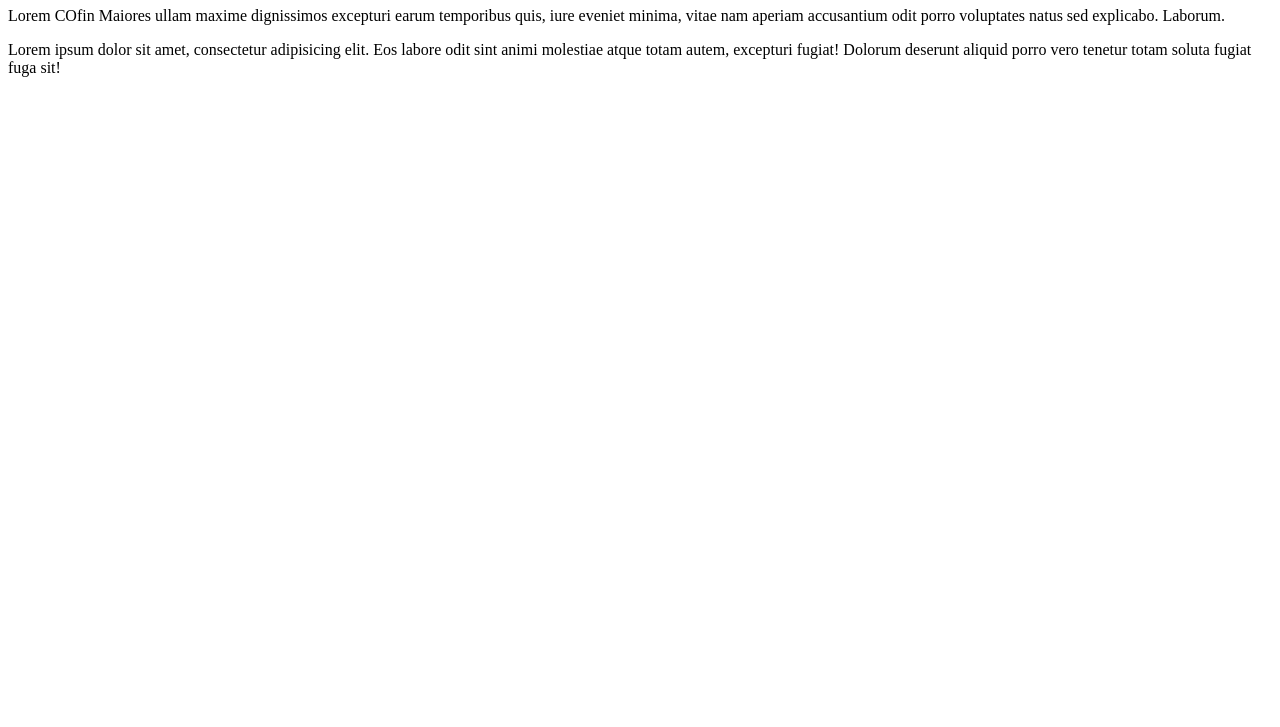
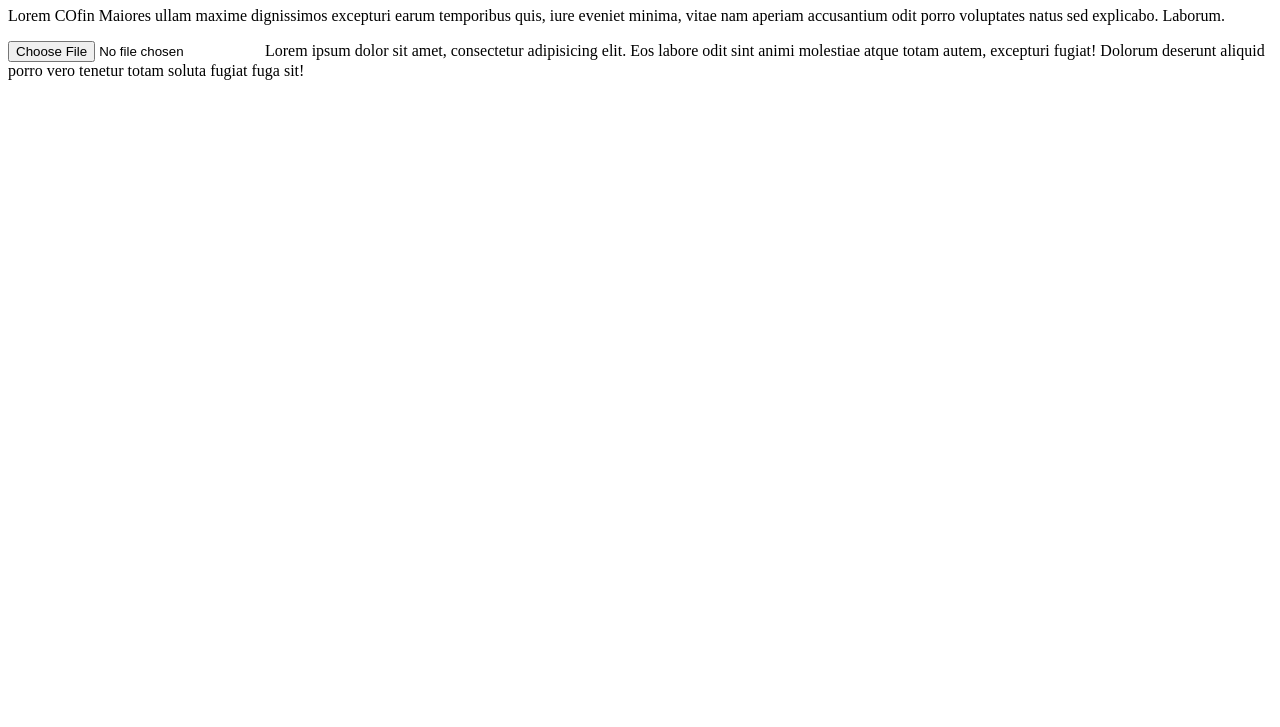
Before and after one commit to dgarcia1902/Pagina-web, a plain HTML site: page index.html in a window 1280 px wide. Shown: the part 73-800 px from the top of the page. Drawn offline with Linux system fonts and the light colour scheme.

Commit message:
Desarrollando en rama developer

```diff
--- a/index.html
+++ b/index.html
@@ -10,6 +10,7 @@
     <h1>Esta Página Esta en un repositorio</h1>
     <p>Lorem COfin Maiores ullam maxime dignissimos excepturi earum temporibus quis, iure eveniet minima, vitae nam aperiam accusantium odit porro voluptates natus sed explicabo. Laborum.</p>
 <textareas name="Pue " id="" cols="30" rows="10">
+    <input type="file" name="Prueba" id="">
 Lorem ipsum dolor sit amet, consectetur adipisicing elit. Eos labore odit sint animi molestiae atque totam autem, excepturi fugiat! Dolorum deserunt aliquid porro vero tenetur totam soluta fugiat fuga sit!
 </textarea>
 </body>
```
